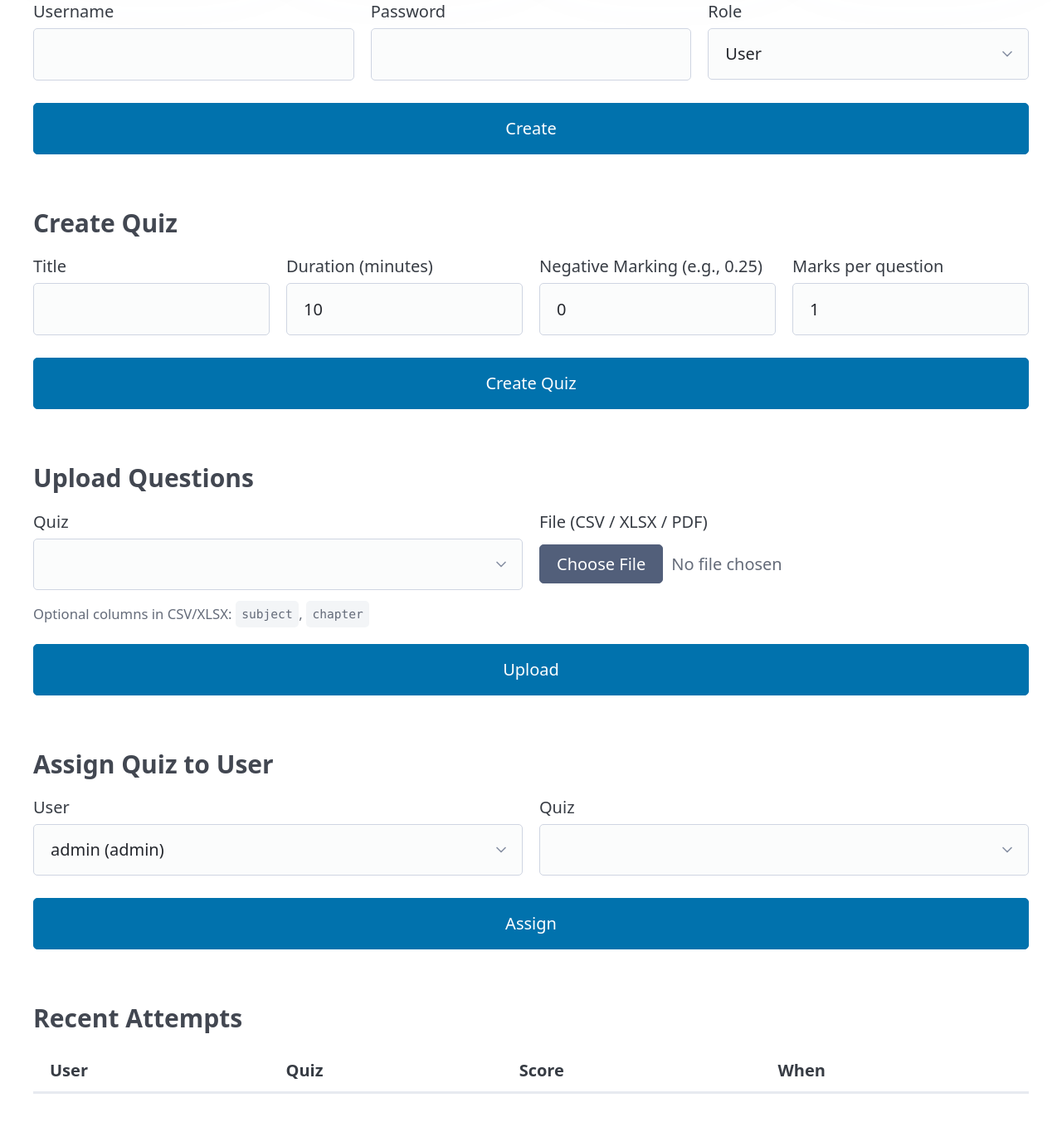
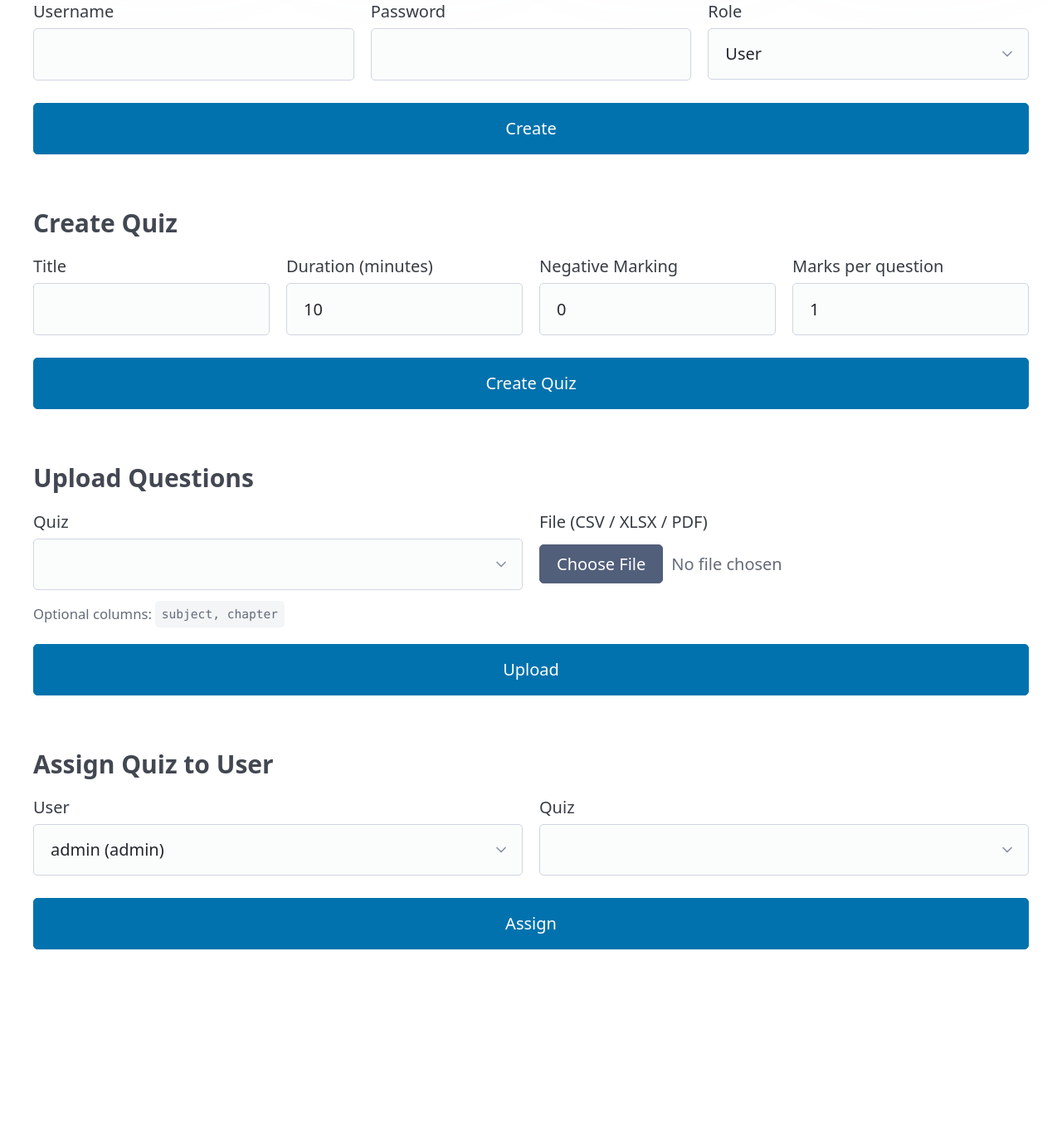
Before and after one commit to FalgunDhande/mcq_project, a Flask app: page / in a window 1280 px wide. Shown: the part 379-1737 px from the top of the page at 83% size. After the commit the page ends 1523 px from the top, so only its background shows below. Run offline with Flask 3, Linux system fonts and the light colour scheme; a user stored in the database is signed in; lists and menus that the app fills with data are empty; some libraries are stand-ins or nearby versions.

Commit message:
Initial commit of project files

```diff
--- a/app.py
+++ b/app.py
@@ -13,6 +13,12 @@ os.makedirs(app.instance_path, exist_ok=True)
 
 # Use Postgres on Render if present, else SQLite for local
 db_url = os.environ.get('DATABASE_URL')
+# Normalize for SQLAlchemy + psycopg3
+if db_url:
+    if db_url.startswith('postgres://'):
+        db_url = db_url.replace('postgres://', 'postgresql+psycopg://', 1)
+    elif db_url.startswith('postgresql://'):
+        db_url = db_url.replace('postgresql://', 'postgresql+psycopg://', 1)
 app.config['SQLALCHEMY_DATABASE_URI'] = db_url if db_url else 'sqlite:///' + os.path.join(app.instance_path, 'quiz.db')
 app.config['SQLALCHEMY_TRACK_MODIFICATIONS'] = False
 
@@ -95,7 +101,7 @@ class AttemptAnswer(db.Model):
 def load_user(user_id):
     return db.session.get(User, int(user_id))
 
-# ---- DB init (Flask 3 ready) ----
+# ---- DB init (Flask 3) ----
 with app.app_context():
     db.create_all()
     if not User.query.filter_by(username='admin').first():
@@ -381,14 +387,12 @@ def review_attempt(attempt_id):
     if current_user.role != 'admin' and at.user_id != current_user.id:
         flash('Unauthorized','error'); return redirect(url_for('index'))
     answers = AttemptAnswer.query.filter_by(attempt_id=at.id).all()
-    # Subject & chapter summaries
     per_subject, per_chapter = {}, {}
     items = []
     for a in answers:
         q = db.session.get(Question, a.question_id)
         subj = db.session.get(Subject, q.subject_id).name if q.subject_id else 'General'
         chap = db.session.get(Chapter, q.chapter_id).name if q.chapter_id else '-'
-        # summaries
         ps = per_subject.setdefault(subj, {"total":0,"correct":0,"wrong":0,"marks":0.0})
         pc = per_chapter.setdefault((subj, chap), {"total":0,"correct":0,"wrong":0,"marks":0.0})
         ps["total"] += 1; pc["total"] += 1
@@ -398,7 +402,6 @@ def review_attempt(attempt_id):
             if a.selected_option is not None:
                 ps["wrong"] += 1; pc["wrong"] += 1
         ps["marks"] += a.marks_earned; pc["marks"] += a.marks_earned
-        # item list
         items.append({
             "text": q.text, "A": q.option_a, "B": q.option_b, "C": q.option_c, "D": q.option_d,
             "correct": q.correct_option, "selected": a.selected_option, "marks": a.marks_earned,
--- a/requirements.txt
+++ b/requirements.txt
@@ -4,5 +4,5 @@ Flask-SQLAlchemy==3.1.1
 Werkzeug==3.0.1
 PyPDF2==3.0.1
 openpyxl==3.1.2
-psycopg2-binary==2.9.9
+psycopg[binary]==3.1.18
 gunicorn==21.2.0
--- a/templates/admin_dashboard.html
+++ b/templates/admin_dashboard.html
@@ -1,74 +1,35 @@
-{% extends "base.html" %}
-{% block content %}
+{% extends "base.html" %}{% block content %}
 <h2>Admin Dashboard</h2>
-
-<div class="cards">
-  <article><header>Users</header><h3>{{ stats.users }}</h3></article>
-  <article><header>Quizzes</header><h3>{{ stats.quizzes }}</h3></article>
-  <article><header>Questions</header><h3>{{ stats.questions }}</h3></article>
-  <article><header>Attempts</header><h3>{{ stats.attempts }}</h3></article>
-</div>
+<div class="cards"><article><header>Users</header><h3>{{ stats.users }}</h3></article>
+<article><header>Quizzes</header><h3>{{ stats.quizzes }}</h3></article>
+<article><header>Questions</header><h3>{{ stats.questions }}</h3></article>
+<article><header>Attempts</header><h3>{{ stats.attempts }}</h3></article></div>
 
 <h3>Create User</h3>
 <form method="post" action="{{ url_for('admin_create_user') }}">
-  <div class="grid">
-    <label>Username <input name="username" required></label>
-    <label>Password <input type="password" name="password" required></label>
-    <label>Role
-      <select name="role">
-        <option value="user">User</option>
-        <option value="admin">Admin</option>
-      </select>
-    </label>
-  </div>
-  <button type="submit">Create</button>
-</form>
+<div class="grid"><label>Username <input name="username" required></label>
+<label>Password <input type="password" name="password" required></label>
+<label>Role <select name="role"><option value="user">User</option><option value="admin">Admin</option></select></label></div>
+<button type="submit">Create</button></form>
 
 <h3>Create Quiz</h3>
 <form method="post" action="{{ url_for('admin_create_quiz') }}">
-  <div class="grid">
-    <label>Title <input name="title" required></label>
-    <label>Duration (minutes) <input type="number" name="duration" min="1" value="10" required></label>
-    <label>Negative Marking (e.g., 0.25) <input name="negative" value="0"></label>
-    <label>Marks per question <input name="marks" value="1"></label>
-  </div>
-  <button type="submit">Create Quiz</button>
-</form>
+<div class="grid"><label>Title <input name="title" required></label>
+<label>Duration (minutes) <input type="number" name="duration" min="1" value="10" required></label>
+<label>Negative Marking <input name="negative" value="0"></label>
+<label>Marks per question <input name="marks" value="1"></label></div>
+<button type="submit">Create Quiz</button></form>
 
 <h3>Upload Questions</h3>
 <form method="post" enctype="multipart/form-data" action="{{ url_for('admin_upload_questions') }}">
-  <div class="grid">
-    <label>Quiz
-      <select name="quiz_id" required>
-        {% for q in quizzes %}<option value="{{ q.id }}">{{ q.title }}</option>{% endfor %}
-      </select>
-    </label>
-    <label>File (CSV / XLSX / PDF) <input type="file" name="file" required></label>
-  </div>
-  <small>Optional columns in CSV/XLSX: <code>subject</code>, <code>chapter</code></small>
-  <button type="submit">Upload</button>
-</form>
+<div class="grid"><label>Quiz <select name="quiz_id" required>{% for q in quizzes %}<option value="{{ q.id }}">{{ q.title }}</option>{% endfor %}</select></label>
+<label>File (CSV / XLSX / PDF) <input type="file" name="file" required></label></div>
+<small>Optional columns: <code>subject, chapter</code></small>
+<button type="submit">Upload</button></form>
 
 <h3>Assign Quiz to User</h3>
 <form method="post" action="{{ url_for('admin_assign_quiz') }}">
-  <div class="grid">
-    <label>User
-      <select name="user_id">{% for u in users %}<option value="{{ u.id }}">{{ u.username }} ({{ u.role }})</option>{% endfor %}</select>
-    </label>
-    <label>Quiz
-      <select name="quiz_id">{% for q in quizzes %}<option value="{{ q.id }}">{{ q.title }}</option>{% endfor %}</select>
-    </label>
-  </div>
-  <button type="submit">Assign</button>
-</form>
-
-<h3>Recent Attempts</h3>
-<table>
-  <thead><tr><th>User</th><th>Quiz</th><th>Score</th><th>When</th></tr></thead>
-  <tbody>
-    {% for a in recent_attempts %}
-      <tr><td>{{ a.user.username }}</td><td>{{ a.quiz.title }}</td><td>{{ a.score }}</td><td>{{ a.submitted_at or a.started_at }}</td></tr>
-    {% endfor %}
-  </tbody>
-</table>
+<div class="grid"><label>User <select name="user_id">{% for u in users %}<option value="{{ u.id }}">{{ u.username }} ({{ u.role }})</option>{% endfor %}</select></label>
+<label>Quiz <select name="quiz_id">{% for q in quizzes %}<option value="{{ q.id }}">{{ q.title }}</option>{% endfor %}</select></label></div>
+<button type="submit">Assign</button></form>
 {% endblock %}
--- a/templates/base.html
+++ b/templates/base.html
@@ -1,44 +1,18 @@
 <!doctype html>
-<html>
-  <head>
-    <meta charset="utf-8">
-    <meta name="viewport" content="width=device-width, initial-scale=1">
-    <title>{{ title or "MCQ Quiz" }}</title>
-    <link rel="stylesheet" href="https://cdn.jsdelivr.net/npm/@picocss/pico@2/css/pico.min.css">
-    <style>
-      .cards { display:grid; grid-template-columns: repeat(auto-fit,minmax(200px,1fr)); gap:1rem; }
-      .pill { border:1px solid #ccc; padding:.2rem .6rem; border-radius:999px; font-size:.8rem; }
-      .ok { background:#e8ffe8; }
-      .bad { background:#ffe8e8; }
-    </style>
-  </head>
-  <body>
-    <nav class="container-fluid">
-      <ul><li><strong>MCQ Quiz</strong></li></ul>
-      <ul>
-        {% if current_user.is_authenticated %}
-          {% if current_user.role == 'admin' %}
-            <li><a href="{{ url_for('admin_questions') }}">Question Bank</a></li>
-            <li><a href="{{ url_for('export_attempts') }}">Export Attempts</a></li>
-          {% endif %}
-          <li><a href="/">Dashboard</a></li>
-          <li><a href="{{ url_for('logout') }}">Logout</a></li>
-        {% else %}
-          <li><a href="{{ url_for('login') }}">Login</a></li>
-        {% endif %}
-      </ul>
-    </nav>
-    <main class="container">
-      {% with messages = get_flashed_messages(with_categories=true) %}
-        {% if messages %}
-          <article>
-            {% for category, message in messages %}
-              <p><strong>{{ category|title }}:</strong> {{ message }}</p>
-            {% endfor %}
-          </article>
-        {% endif %}
-      {% endwith %}
-      {% block content %}{% endblock %}
-    </main>
-  </body>
-</html>
+<html><head>
+<meta charset='utf-8'><meta name='viewport' content='width=device-width, initial-scale=1'>
+<title>{{ title or 'MCQ Quiz' }}</title>
+<link rel="stylesheet" href="https://cdn.jsdelivr.net/npm/@picocss/pico@2/css/pico.min.css">
+<style>.cards{display:grid;grid-template-columns:repeat(auto-fit,minmax(200px,1fr));gap:1rem}.pill{border:1px solid #ccc;padding:.2rem .6rem;border-radius:999px;font-size:.8rem}.ok{background:#e8ffe8}.bad{background:#ffe8e8}</style>
+</head><body>
+<nav class="container-fluid"><ul><li><strong>MCQ Quiz</strong></li></ul><ul>
+{% if current_user.is_authenticated %}{% if current_user.role=='admin' %}
+<li><a href="{{ url_for('admin_questions') }}">Question Bank</a></li>
+<li><a href="{{ url_for('export_attempts') }}">Export Attempts</a></li>
+{% endif %}<li><a href="/">Dashboard</a></li><li><a href="{{ url_for('logout') }}">Logout</a></li>
+{% else %}<li><a href="{{ url_for('login') }}">Login</a></li>{% endif %}
+</ul></nav>
+<main class="container">
+{% with messages = get_flashed_messages(with_categories=true) %}{% if messages %}<article>{% for c,m in messages %}<p><strong>{{ c|title }}:</strong> {{ m }}</p>{% endfor %}</article>{% endif %}{% endwith %}
+{% block content %}{% endblock %}
+</main></body></html>
```
Also changed, not shown: static/js/timer.js (+7 -22 lines), templates/admin_questions.html (+10 -38 lines), templates/login.html (+5 -8 lines), templates/result.html (+3 -7 lines), templates/review.html (+12 -43 lines), templates/take_quiz.html (+7 -17 lines), templates/user_dashboard.html (+5 -29 lines), README.md.
